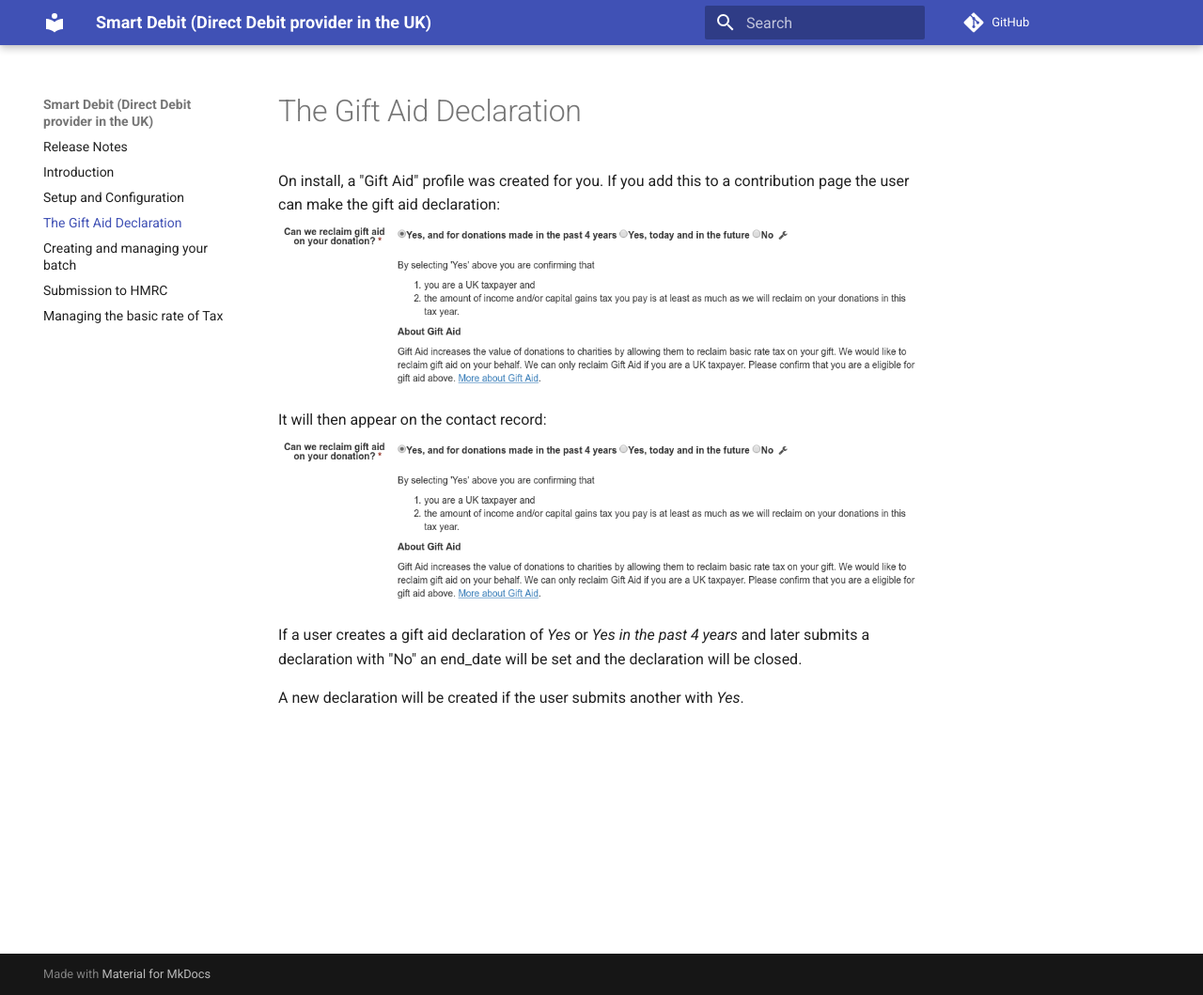
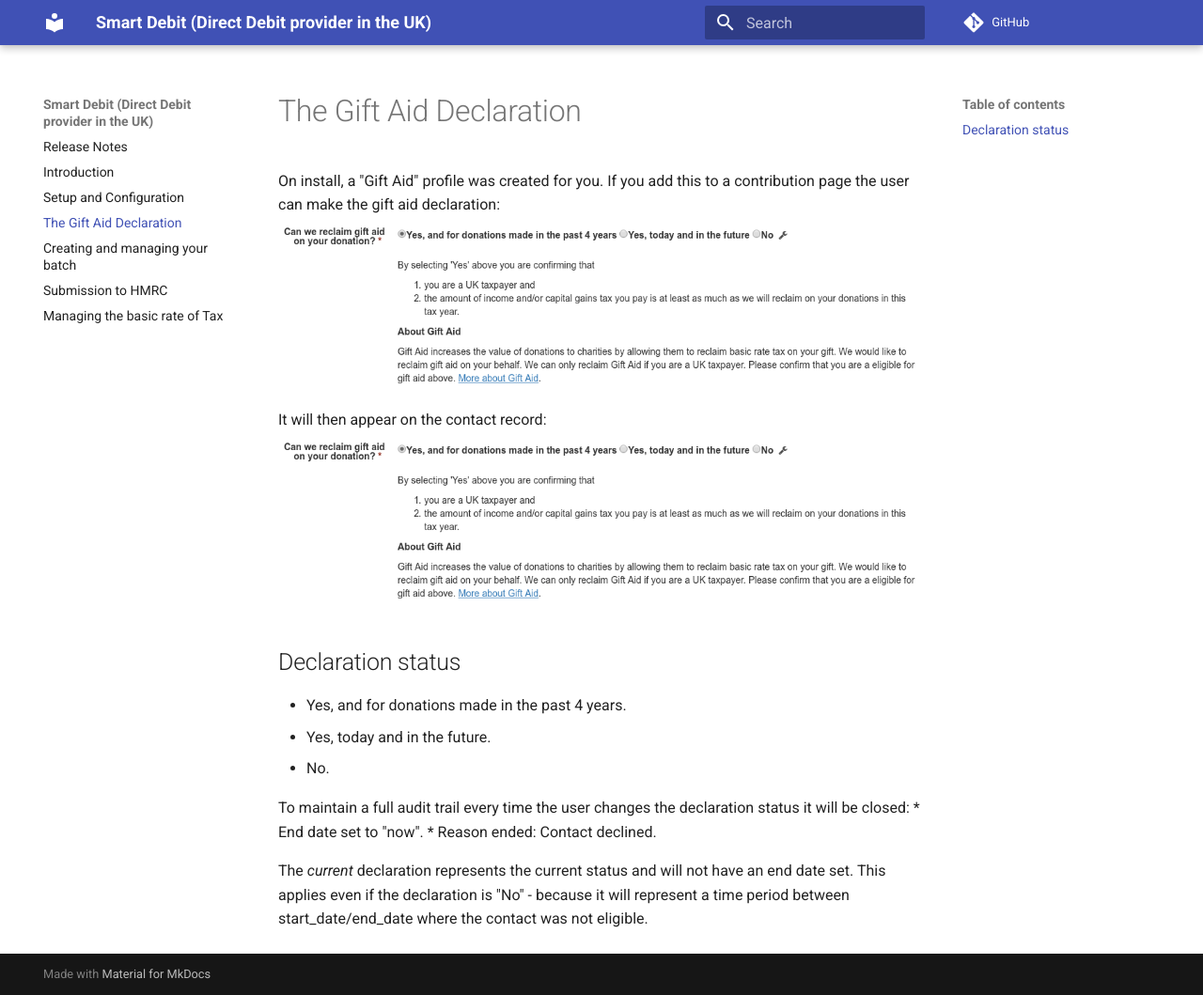
Before and after one commit to tapashdatta/uk.co.compucorp.civicrm.giftaid, an MkDocs documentation site: the page built from docs/declaration.md, in a window 1280 px wide and 1059 px high. Shown: the whole window at 94% size. Built offline with MkDocs 1.6.1 and Material for MkDocs 9.7.7, drawn with Linux system fonts in a browser that asks for light colours; comment, search, counter and statistics services are not loaded; old or Windows-style settings are respelled for this version of MkDocs.

Commit message:
Update version

```diff
--- a/docs/declaration.md
+++ b/docs/declaration.md
@@ -2,12 +2,19 @@
 
 On install, a "Gift Aid" profile was created for you.
 If you add this to a contribution page the user can make the gift aid declaration:
-![Gift Aid Declaration via profile](/images/profilegiftaid.png)
+![Gift Aid Declaration via profile](images/profilegiftaid.png)
 
 It will then appear on the contact record:
-![Gift Aid Declarations on Contact Record](/images/profilegiftaid.png)
+![Gift Aid Declarations on Contact Record](images/profilegiftaid.png)
 
-If a user creates a gift aid declaration of *Yes* or *Yes in the past 4 years* and later submits a declaration with "No"
-an end_date will be set and the declaration will be closed.
+## Declaration status
+* Yes, and for donations made in the past 4 years.
+* Yes, today and in the future.
+* No.
 
-A new declaration will be created if the user submits another with *Yes*.
+To maintain a full audit trail every time the user changes the declaration status it will be closed:
+* End date set to "now".
+* Reason ended: Contact declined.
+
+The *current* declaration represents the current status and will not have an end date set. This applies even if the
+declaration is "No" - because it will represent a time period between start_date/end_date where the contact was not eligible.
--- a/info.xml
+++ b/info.xml
@@ -1,6 +1,5 @@
 <?xml version="1.0" encoding="iso-8859-1" ?>
  <extension key="uk.co.compucorp.civicrm.giftaid" type="module">
-  <downloadUrl>https://github.com/compucorp/uk.co.compucorp.civicrm.giftaid</downloadUrl>
   <file>civigiftaid</file>
   <name>CiviCRM UK GiftAid (MJW version)</name>
   <description>
@@ -9,6 +8,7 @@
   </description>
   <urls>
     <url desc="Main Extension Page">https://github.com/mattwire/uk.co.compucorp.civicrm.giftaid</url>
+    <url desc="Support">https://www.mjwconsult.co.uk/support</url>
     <url desc="Licensing">https://civicrm.org/licensing</url>
   </urls>
   <license>AGPL</license>
```
Also changed, not shown: other parts of info.xml (+1 -1 lines), README.md (+1 -0 lines), docs/release/release_notes.md (+7 -0 lines).
